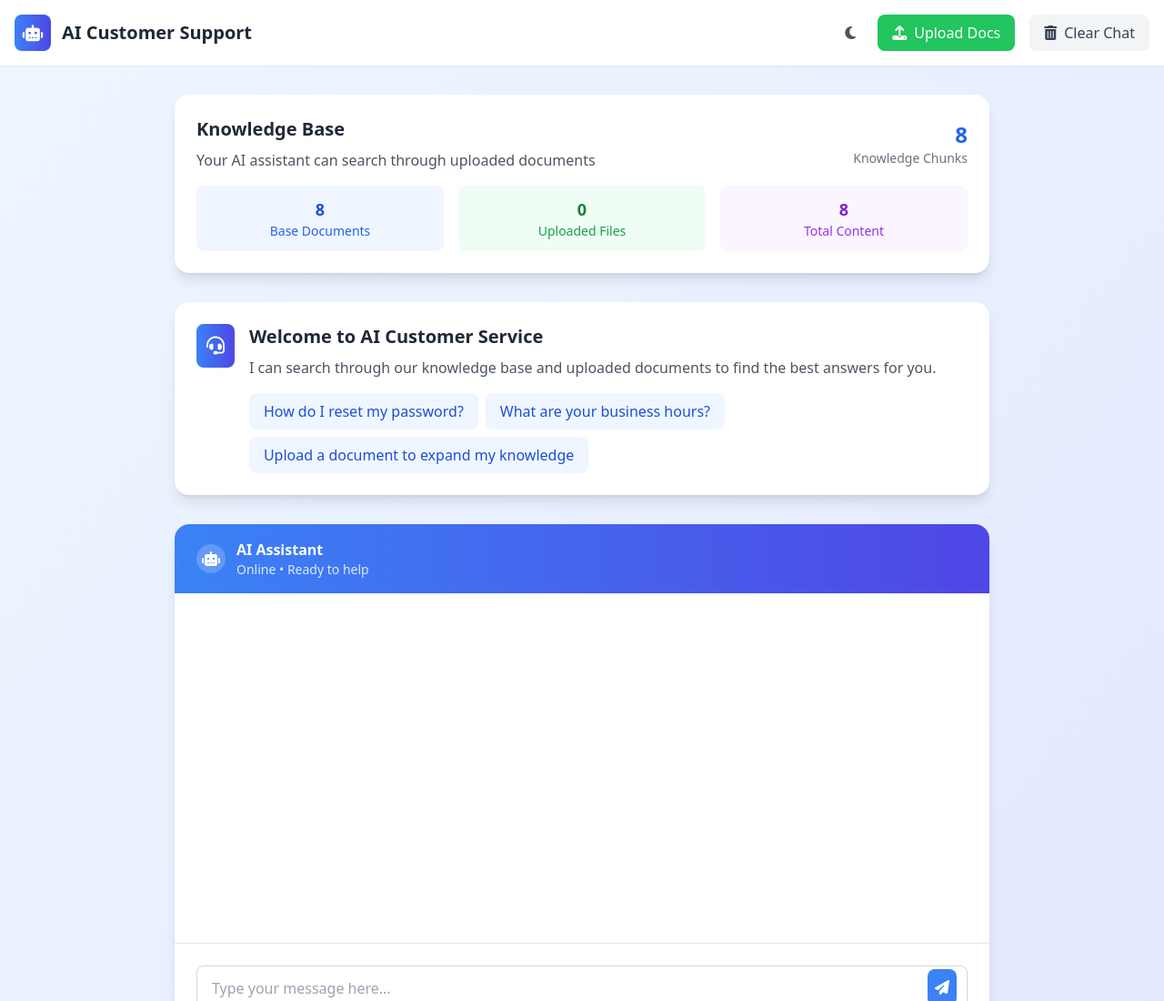
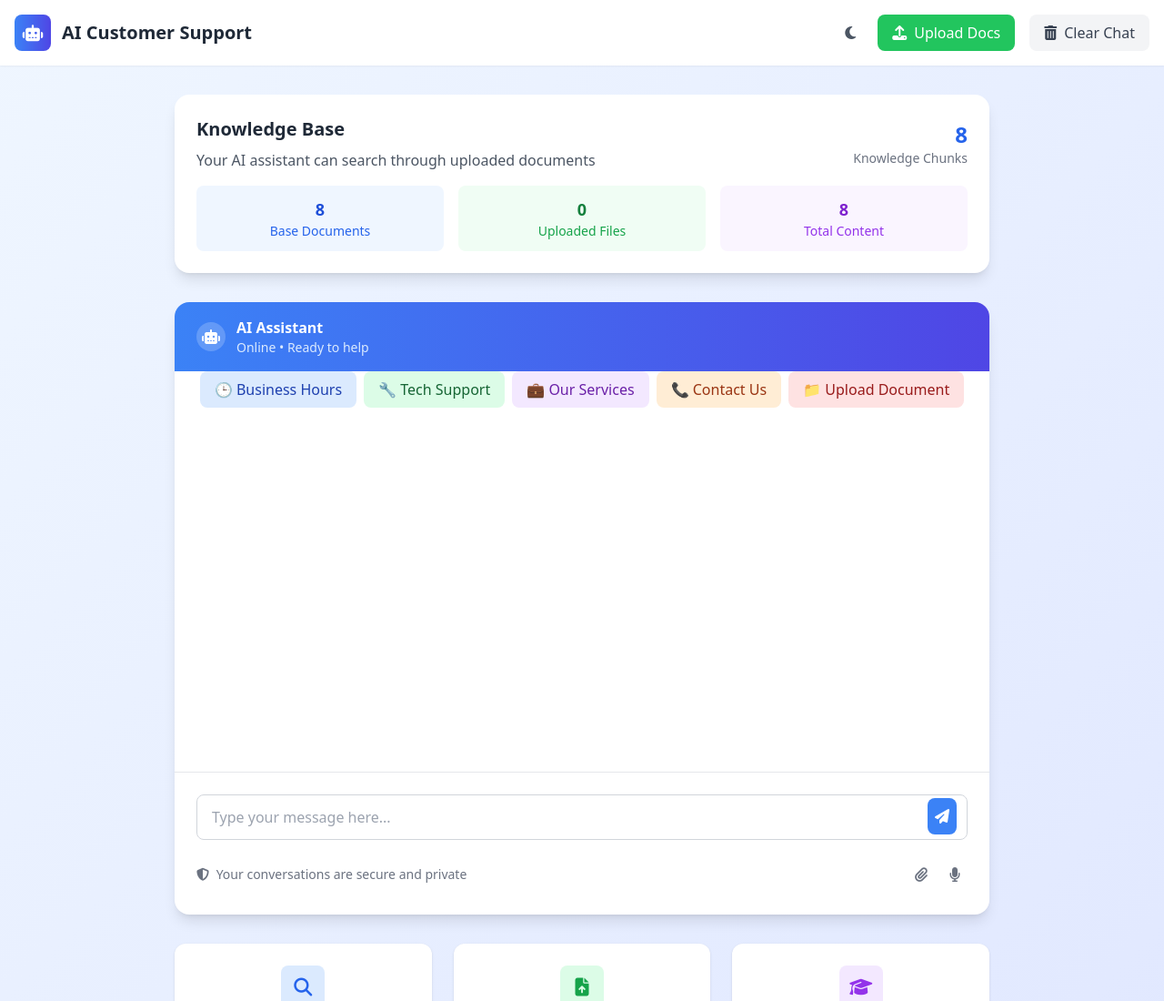
Before and after one commit to bipate7/ai-customer-service-platform, a website: page frontend/index.html in a window 1280 px wide. Shown: the top 1100 px of the page at 91% size. Drawn offline with nearby package versions, Linux system fonts and the light colour scheme; no server answers.

Commit message:
Updated the frontend files

```diff
--- a/frontend/index.html
+++ b/frontend/index.html
@@ -185,43 +185,6 @@
           </div>
         </div>
 
-        <!-- Welcome Card -->
-        <div id="welcomeCard" class="bg-white rounded-2xl shadow-lg p-6 mb-8">
-          <div class="flex items-start space-x-4">
-            <div
-              class="w-12 h-12 bg-gradient-to-r from-blue-500 to-indigo-600 rounded-lg flex items-center justify-center"
-            >
-              <i class="fas fa-headset text-white text-xl"></i>
-            </div>
-            <div>
-              <h2 class="text-xl font-bold text-gray-800 mb-2">
-                Welcome to AI Customer Service
-              </h2>
-              <p class="text-gray-600 mb-4">
-                I can search through our knowledge base and uploaded documents
-                to find the best answers for you.
-              </p>
-              <div class="flex flex-wrap gap-2">
-                <button
-                  class="suggestion-btn px-4 py-2 bg-blue-50 hover:bg-blue-100 text-blue-700 rounded-lg transition-colors"
-                >
-                  How do I reset my password?
-                </button>
-                <button
-                  class="suggestion-btn px-4 py-2 bg-blue-50 hover:bg-blue-100 text-blue-700 rounded-lg transition-colors"
-                >
-                  What are your business hours?
-                </button>
-                <button
-                  class="suggestion-btn px-4 py-2 bg-blue-50 hover:bg-blue-100 text-blue-700 rounded-lg transition-colors"
-                >
-                  Upload a document to expand my knowledge
-                </button>
-              </div>
-            </div>
-          </div>
-        </div>
-
         <!-- Chat Container -->
         <div class="bg-white rounded-2xl shadow-lg overflow-hidden">
           <!-- Chat Header -->
@@ -238,6 +201,42 @@
                 <h3 class="font-semibold">AI Assistant</h3>
                 <p class="text-blue-100 text-sm">Online • Ready to help</p>
               </div>
+            </div>
+          </div>
+
+          <!-- Add this after your chat container or in a prominent location -->
+          <div class="question-tabs-container mb-4">
+            <div class="flex flex-wrap gap-2 justify-center">
+              <button
+                class="question-tab bg-blue-100 hover:bg-blue-200 text-blue-800 px-4 py-2 rounded-lg transition-colors duration-200"
+                data-question="What are your business hours?"
+              >
+                🕒 Business Hours
+              </button>
+              <button
+                class="question-tab bg-green-100 hover:bg-green-200 text-green-800 px-4 py-2 rounded-lg transition-colors duration-200"
+                data-question="Do you offer technical support?"
+              >
+                🔧 Tech Support
+              </button>
+              <button
+                class="question-tab bg-purple-100 hover:bg-purple-200 text-purple-800 px-4 py-2 rounded-lg transition-colors duration-200"
+                data-question="What services do you provide?"
+              >
+                💼 Our Services
+              </button>
+              <button
+                class="question-tab bg-orange-100 hover:bg-orange-200 text-orange-800 px-4 py-2 rounded-lg transition-colors duration-200"
+                data-question="How can I contact customer service?"
+              >
+                📞 Contact Us
+              </button>
+              <button
+                class="question-tab bg-red-100 hover:bg-red-200 text-red-800 px-4 py-2 rounded-lg transition-colors duration-200"
+                id="uploadDocBtn"
+              >
+                📁 Upload Document
+              </button>
             </div>
           </div>
 
--- a/frontend/js/app.js
+++ b/frontend/js/app.js
@@ -44,6 +44,28 @@ document.addEventListener("DOMContentLoaded", function () {
   initializeChat();
 
   // Event Listeners
+  // Add event listeners for question tabs
+  document.addEventListener("DOMContentLoaded", function () {
+    // ... your existing code ...
+
+    // Question tabs functionality
+    const questionTabs = document.querySelectorAll(".question-tab");
+
+    questionTabs.forEach((tab) => {
+      tab.addEventListener("click", function () {
+        if (this.id === "uploadDocBtn") {
+          openUploadModal();
+        } else {
+          const question = this.getAttribute("data-question");
+          messageInput.value = question;
+          sendMessage();
+        }
+      });
+    });
+
+    // ... rest of your existing code ...
+  });
+
   sendButton.addEventListener("click", sendMessage);
   messageInput.addEventListener("keypress", function (e) {
     if (e.key === "Enter" && !e.shiftKey) {
--- a/frontend/styles/style.css
+++ b/frontend/styles/style.css
@@ -134,3 +134,28 @@
     max-width: 85%;
   }
 }
+.question-tab {
+  cursor: pointer;
+  border: none;
+  font-weight: 500;
+  transition: all 0.2s ease-in-out;
+}
+
+.question-tab:active {
+  transform: scale(0.95);
+}
+
+.question-tabs-container {
+  animation: fadeIn 0.5s ease-in-out;
+}
+
+@keyframes fadeIn {
+  from {
+    opacity: 0;
+    transform: translateY(-10px);
+  }
+  to {
+    opacity: 1;
+    transform: translateY(0);
+  }
+}
```
